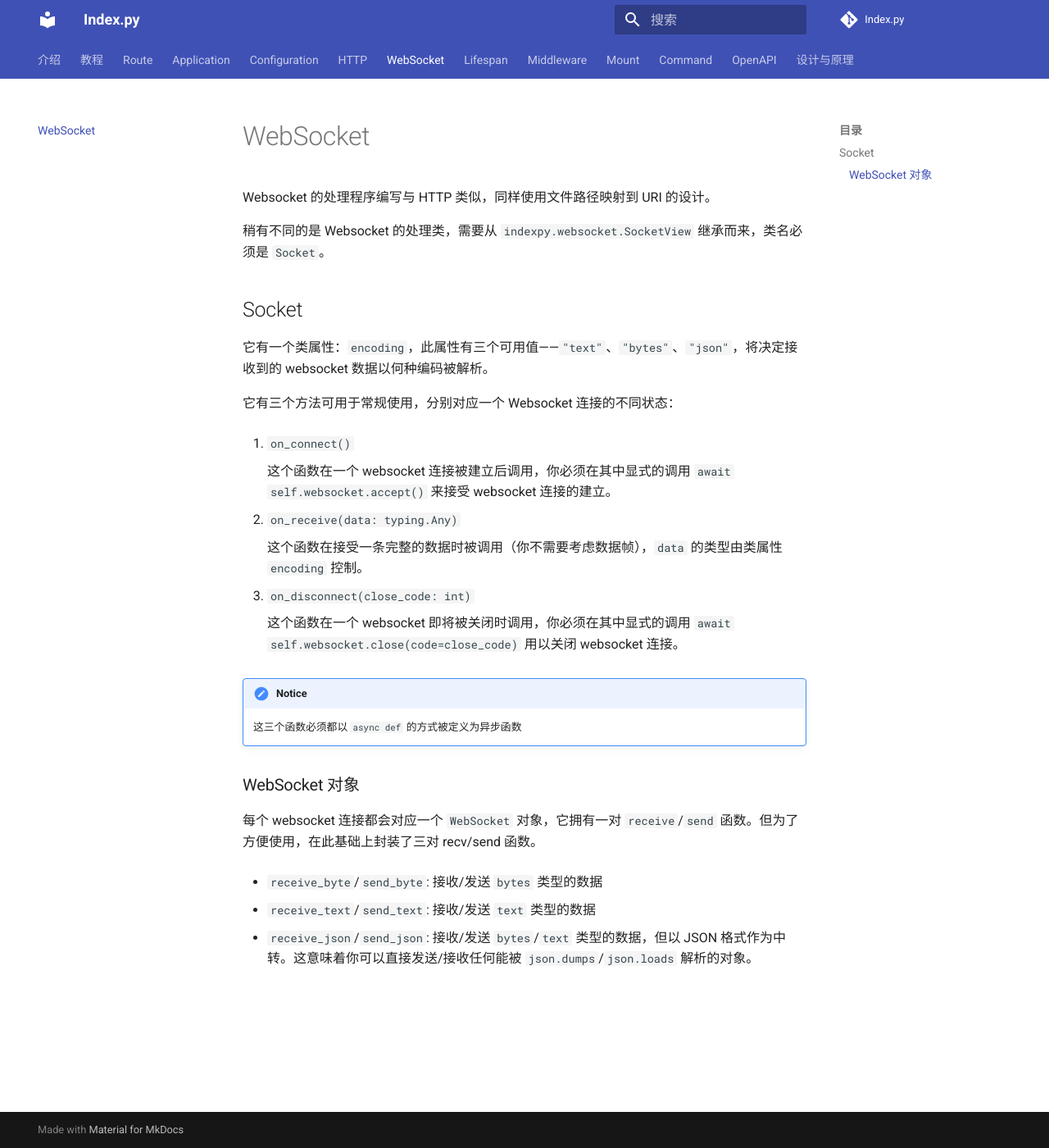
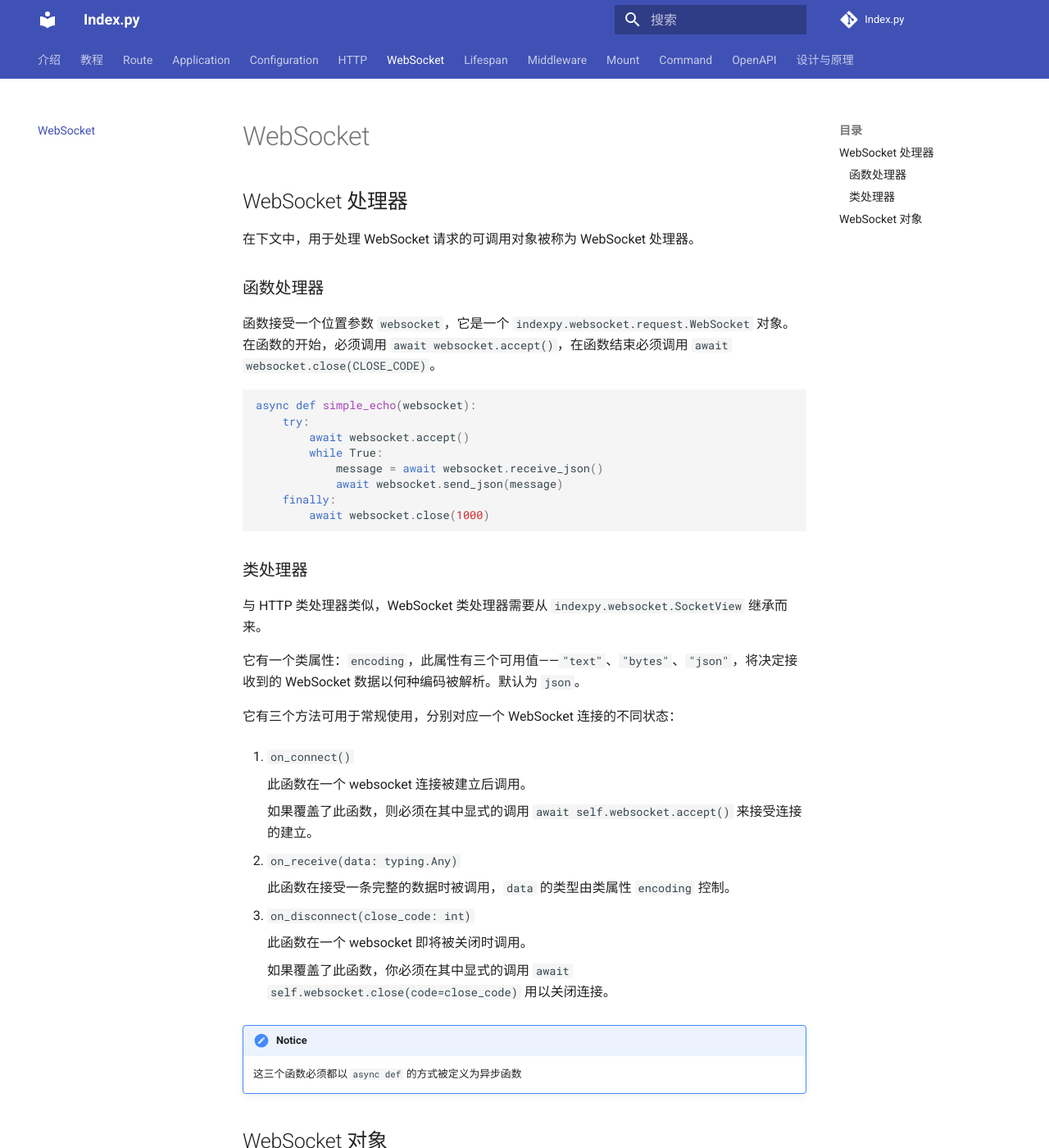
Before and after one commit to abersheeran/kui, an MkDocs documentation site: the page built from docs/websocket.md, in a window 1280 px wide and 1400 px high. Shown: the whole window at 82% size. Built offline with MkDocs 1.6.1 and Material for MkDocs 9.7.7, drawn with Linux system fonts in a browser that asks for light colours; comment, search, counter and statistics services are not loaded; some of the changed text lies outside the part shown.

Commit message:
Update docs

````diff
--- a/docs/http.md
+++ b/docs/http.md
@@ -1,3 +1,72 @@
+## HTTP 处理器
+
+在下文中，用于处理 HTTP 请求的可调用对象被称为 HTTP 处理器。
+
+### 函数处理器
+
+使用函数处理单一类型的请求是很简单的，它会接受一个位置参数 `request`，默认类型为 `indexpy.http.request.Request`。
+
+```python
+from indexpy import Index
+
+app = Index()
+
+
+@app.router.http("/hello", method="get")
+async def hello(request):
+    return "hello"
+```
+
+如果注册路由时使用了路径参数，则需要增加一个名为 `path` 的关键词参数，它将接受 `dict` 类型的对象，可以从中读取全部的路径参数。
+
+如果同时需要将一个 HTTP 处理器注册到多个路由中，并且存在有路由包含路径参数、有路由不包含路径参数，则需要为 `path` 参数增加默认值 `None`。
+
+```python
+from indexpy import Index
+
+app = Index()
+
+
+@app.router.http("/hello", method="get")
+@app.router.http("/hello/{name}", method="get")
+async def hello(request, path=None):
+    if path is None:
+        return "hello"
+    return f"hello {path['name']}"
+```
+
+### 类处理器
+
+使用类处理多种请求十分简单。只需要继承 `indexpy.http.HTTPView` 并编写对应的方法，支持的方法有 `"get"`，`"post"`，`"put"`，`"patch"`，`"delete"`，`"head"`，`"options"`，`"trace"`。
+
+通过 `self.request` 可以读取此次请求的信息。并且与函数处理器相同，如果需要读取路径参数，应分别在各个函数里增加名为 `path` 的关键词参数。
+
+```python
+from indexpy import Index
+from indexpy.http import HTTPView
+
+app = Index()
+
+
+@app.router.http("/cat")
+class Cat(HTTPView):
+
+    async def get(self):
+        return self.request.method
+
+    async def post(self):
+        return self.request.method
+
+    async def put(self):
+        return self.request.method
+
+    async def patch(self):
+        return self.request.method
+
+    async def delete(self):
+        return self.request.method
+```
+
 ## 获取请求值
 
 以下是 `indexpy.http.request.Request` 对象的常用属性与方法。
@@ -55,10 +124,10 @@
 你也可以使用 `async for` 语法将 `body` 作为一个 `bytes` 流进行读取：
 
 ```python
-async def post(self):
+async def post(request):
     ...
     body = b''
-    async for chunk in self.request.stream():
+    async for chunk in request.stream():
         body += chunk
     ...
 ```
--- a/docs/websocket.md
+++ b/docs/websocket.md
@@ -1,31 +1,52 @@
-Websocket 的处理程序编写与 HTTP 类似，同样使用文件路径映射到 URI 的设计。
+## WebSocket 处理器
 
-稍有不同的是 Websocket 的处理类，需要从 `indexpy.websocket.SocketView` 继承而来，类名必须是 `Socket`。
+在下文中，用于处理 WebSocket 请求的可调用对象被称为 WebSocket 处理器。
 
-## Socket
+### 函数处理器
 
-它有一个类属性：`encoding`，此属性有三个可用值——`"text"`、`"bytes"`、`"json"`，将决定接收到的 websocket 数据以何种编码被解析。
+函数接受一个位置参数 `websocket`，它是一个 `indexpy.websocket.request.WebSocket` 对象。在函数的开始，必须调用 `await websocket.accept()`，在函数结束必须调用 `await websocket.close(CLOSE_CODE)`。
 
-它有三个方法可用于常规使用，分别对应一个 Websocket 连接的不同状态：
+```python
+async def simple_echo(websocket):
+    try:
+        await websocket.accept()
+        while True:
+            message = await websocket.receive_json()
+            await websocket.send_json(message)
+    finally:
+        await websocket.close(1000)
+```
+
+### 类处理器
+
+与 HTTP 类处理器类似，WebSocket 类处理器需要从 `indexpy.websocket.SocketView` 继承而来。
+
+它有一个类属性：`encoding`，此属性有三个可用值——`"text"`、`"bytes"`、`"json"`，将决定接收到的 WebSocket 数据以何种编码被解析。默认为 `json`。
+
+它有三个方法可用于常规使用，分别对应一个 WebSocket 连接的不同状态：
 
 1. `on_connect()`
 
-    这个函数在一个 websocket 连接被建立后调用，你必须在其中显式的调用 `await self.websocket.accept()` 来接受 websocket 连接的建立。
+    此函数在一个 websocket 连接被建立后调用。
+
+    如果覆盖了此函数，则必须在其中显式的调用 `await self.websocket.accept()` 来接受连接的建立。
 
 2. `on_receive(data: typing.Any)`
 
-    这个函数在接受一条完整的数据时被调用（你不需要考虑数据帧），`data` 的类型由类属性 `encoding` 控制。
+    此函数在接受一条完整的数据时被调用，`data` 的类型由类属性 `encoding` 控制。
 
 3. `on_disconnect(close_code: int)`
 
-    这个函数在一个 websocket 即将被关闭时调用，你必须在其中显式的调用 `await self.websocket.close(code=close_code)` 用以关闭 websocket 连接。
+    此函数在一个 websocket 即将被关闭时调用。
+
+    如果覆盖了此函数，你必须在其中显式的调用 `await self.websocket.close(code=close_code)` 用以关闭连接。
 
 !!! notice
     这三个函数必须都以 `async def` 的方式被定义为异步函数
 
-### WebSocket 对象
+## WebSocket 对象
 
-每个 websocket 连接都会对应一个 `WebSocket` 对象，它拥有一对 `receive`/`send` 函数。但为了方便使用，在此基础上封装了三对 recv/send 函数。
+每个 WebSocket 连接都会对应一个 `indexpy.websocket.request.WebSocket` 对象，它拥有一对 `receive`/`send` 函数。但为了方便使用，在此基础上封装了三对 recv/send 函数。
 
 - `receive_byte`/`send_byte`: 接收/发送 `bytes` 类型的数据
 
````
Also changed, not shown: docs/route.md (+2 -2 lines), 1 other file.
